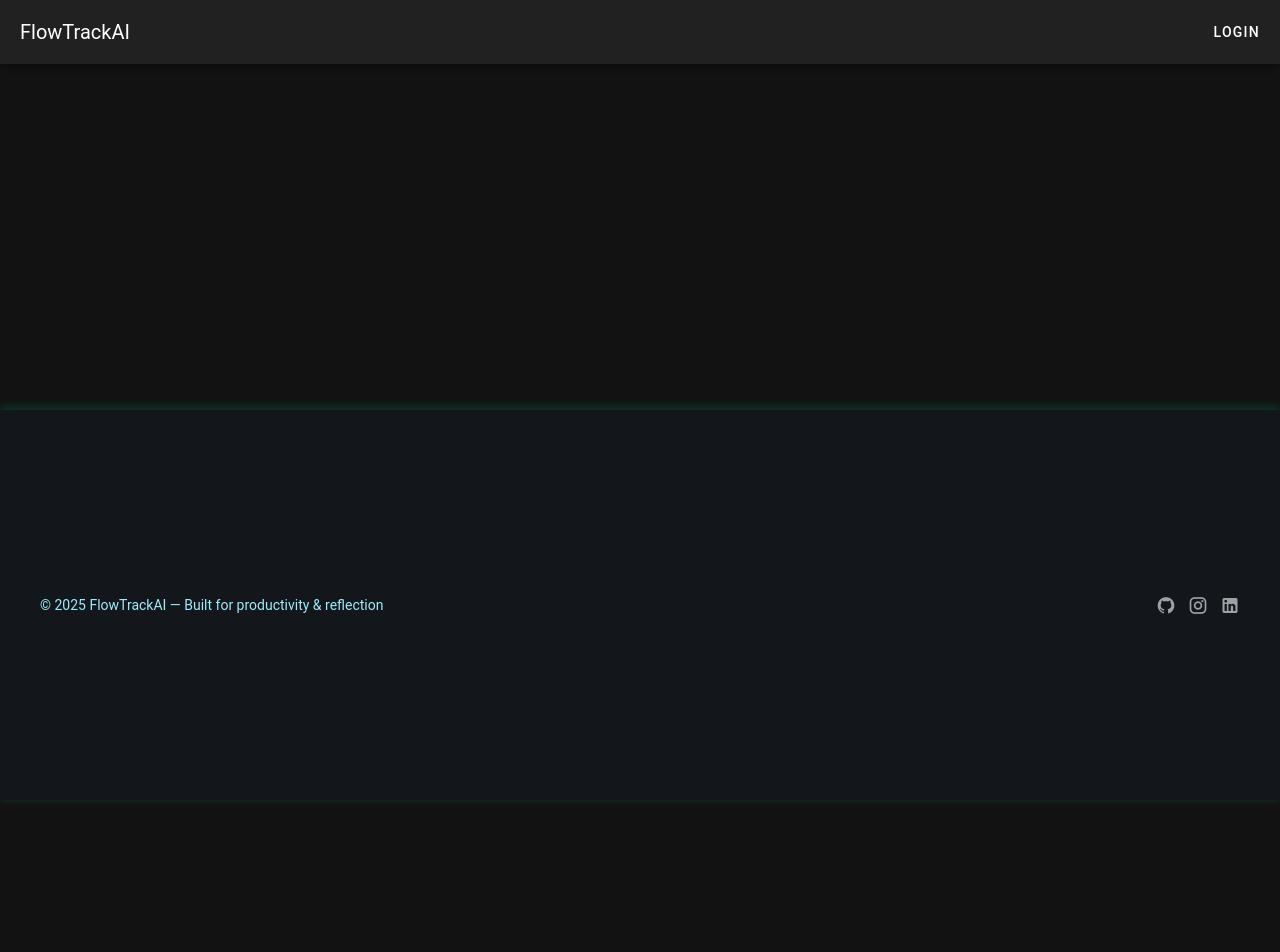
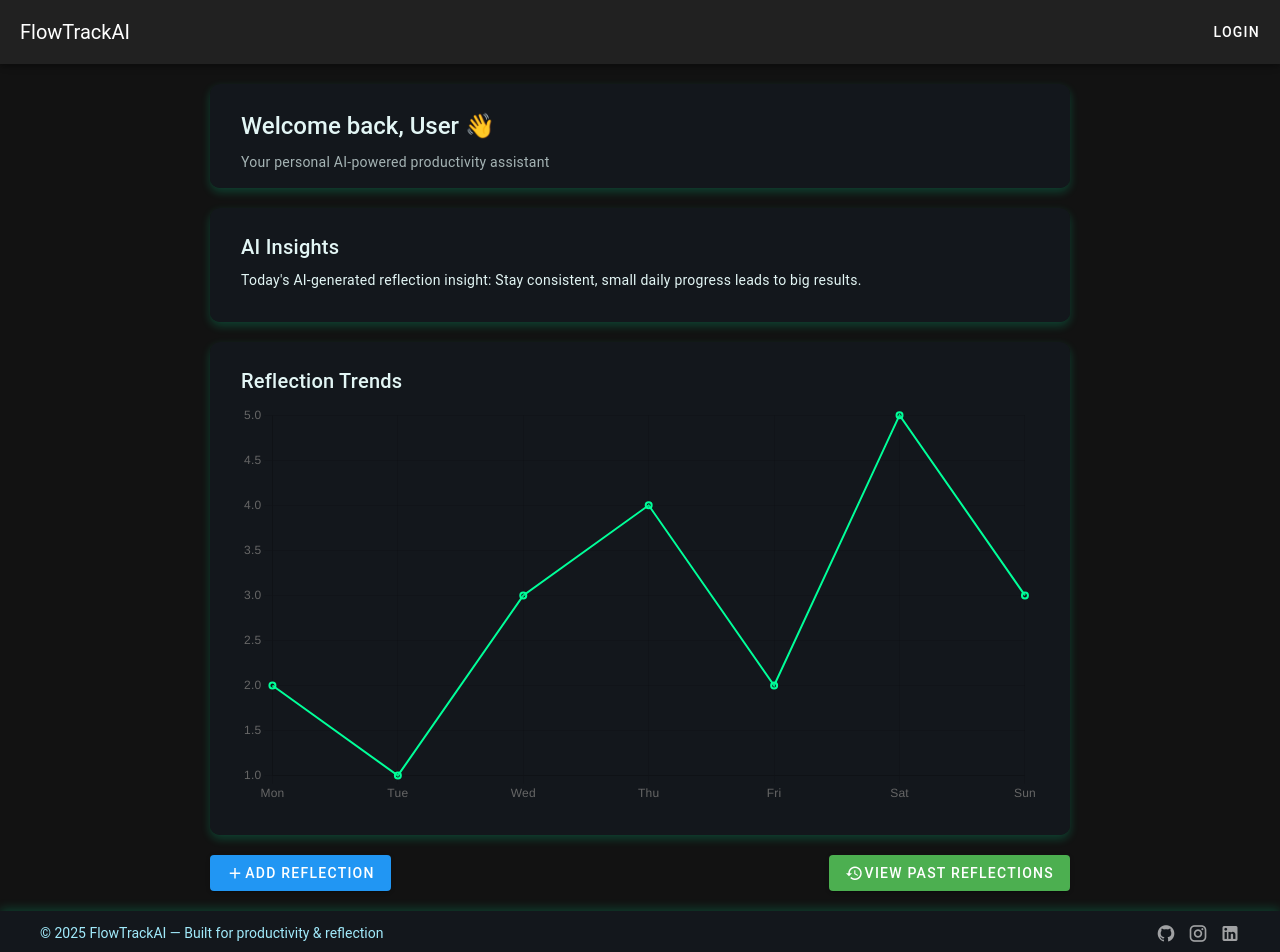
Before and after one commit to Mapacherama/FlowTareaAIFrontEnd, a Vue app: page /dashboard in a window 1280 px wide. Shown: the top 952 px of the page. Before the commit the page ends 800 px from the top, so only its background shows below. Built offline with nearby package versions, Linux system fonts and the light colour scheme.

Commit message:
Some more pages, added styling and routing to the project

```diff
--- a/package.json
+++ b/package.json
@@ -14,6 +14,7 @@
   "dependencies": {
     "@mdi/font": "7.4.47",
     "axios": "^1.7.9",
+    "chart.js": "^4.4.7",
     "core-js": "^3.37.1",
     "roboto-fontface": "*",
     "vue": "^3.4.31",
--- a/src/assets/styles.css
+++ b/src/assets/styles.css
@@ -0,0 +1,33 @@
+/* src/assets/styles.css */
+
+.full-height {
+    height: 100vh;
+    display: flex;
+    flex-direction: column;
+    align-items: center;
+    justify-content: center;
+  }
+
+  .card-container {
+    padding: 24px;
+    text-align: center;
+    max-width: 600px;
+  }
+
+  .card-title {
+    font-size: 24px;
+    font-weight: bold;
+  }
+
+  .card-subtitle {
+    font-size: 16px;
+    color: #666;
+  }
+
+  .divider {
+    margin: 16px 0;
+  }
+
+  .button-spacing {
+    margin-right: 8px;
+  }
--- a/src/components/ReflectionForm.vue
+++ /dev/null
@@ -1,33 +0,0 @@
-<template>
-    <v-container>
-      <v-textarea v-model="reflection" label="Schrijf je reflectie..." outlined></v-textarea>
-      <v-btn color="primary" @click="submitReflection">Opslaan</v-btn>
-    </v-container>
-  </template>
-
-  <script>
-  import axios from "axios";
-
-  export default {
-    data() {
-      return {
-        reflection: "",
-      };
-    },
-    methods: {
-      async submitReflection() {
-        try {
-          const token = localStorage.getItem("token"); // Zorg dat je een JWT-token hebt na login
-          await axios.post(
-            "http://localhost:8000/api/reflections/",
-            { content: this.reflection },
-            { headers: { Authorization: `Bearer ${token}` } }
-          );
-          this.reflection = ""; // Reset input field
-        } catch (error) {
-          console.error("Fout bij opslaan:", error);
-        }
-      },
-    },
-  };
-  </script>
--- /dev/null
+++ b/src/views/Dashboard.vue
@@ -0,0 +1,106 @@
+<template>
+    <v-container class="dashboard-container">
+      <!-- Welcome Message -->
+      <v-card class="welcome-card">
+        <v-card-title class="text-h5">Welcome back, {{ username }} 👋</v-card-title>
+        <v-card-subtitle>Your personal AI-powered productivity assistant</v-card-subtitle>
+      </v-card>
+
+      <!-- AI-Generated Insights -->
+      <v-card class="ai-insights-card">
+        <v-card-title>AI Insights</v-card-title>
+        <v-card-text>
+          <p>{{ aiSummary }}</p>
+        </v-card-text>
+      </v-card>
+
+      <!-- Productivity Chart -->
+      <v-card class="chart-card">
+        <v-card-title>Reflection Trends</v-card-title>
+        <v-card-text>
+          <canvas ref="chartCanvas"></canvas>
+        </v-card-text>
+      </v-card>
+
+      <!-- Quick Actions -->
+      <div class="quick-actions">
+        <v-btn color="primary" @click="redirectToNewReflection">
+          <v-icon left>mdi-plus</v-icon> Add Reflection
+        </v-btn>
+        <v-btn color="success" @click="viewPastReflections">
+          <v-icon left>mdi-history</v-icon> View Past Reflections
+        </v-btn>
+      </div>
+    </v-container>
+  </template>
+
+  <script setup lang="ts">
+  import { ref, onMounted } from 'vue';
+  import { useRouter } from 'vue-router';
+  import Chart from 'chart.js/auto';
+
+  // User Data
+  const username = ref('User');
+  const aiSummary = ref("Today's AI-generated reflection insight: Stay consistent, small daily progress leads to big results.");
+
+  // Router Navigation
+  const router = useRouter();
+  const redirectToNewReflection = () => router.push('/new-reflection');
+  const viewPastReflections = () => router.push('/past-reflections');
+
+  // Chart Setup
+  const chartCanvas = ref<HTMLCanvasElement | null>(null);
+
+  onMounted(() => {
+    if (chartCanvas.value) {
+      new Chart(chartCanvas.value, {
+        type: 'line',
+        data: {
+          labels: ['Mon', 'Tue', 'Wed', 'Thu', 'Fri', 'Sat', 'Sun'],
+          datasets: [
+            {
+              label: 'Reflections Logged',
+              data: [2, 1, 3, 4, 2, 5, 3],
+              borderColor: '#00ff99',
+              borderWidth: 2,
+              fill: false,
+            },
+          ],
+        },
+        options: {
+          responsive: true,
+          plugins: {
+            legend: {
+              display: false,
+            },
+          },
+        },
+      });
+    }
+  });
+  </script>
+
+  <style scoped>
+  .dashboard-container {
+    max-width: 900px;
+    margin: auto;
+    padding: 20px;
+  }
+
+  .welcome-card,
+  .ai-insights-card,
+  .chart-card {
+    margin-bottom: 20px;
+    padding: 15px;
+    border-radius: 10px;
+    box-shadow: 0px 4px 10px rgba(0, 255, 170, 0.2);
+    background: rgba(20, 25, 30, 0.9);
+    color: #e3f6f5;
+  }
+
+  .quick-actions {
+    display: flex;
+    justify-content: space-between;
+    margin-top: 20px;
+  }
+  </style>
--- /dev/null
+++ b/src/views/NewReflection.vue
@@ -0,0 +1,45 @@
+<template>
+    <v-container class="reflection-container">
+      <v-card class="reflection-card">
+        <v-card-title>New Reflection</v-card-title>
+        <v-card-text>
+          <v-textarea
+            v-model="reflection"
+            label="Write your thoughts..."
+            outlined
+          ></v-textarea>
+          <v-btn color="success" @click="saveReflection">Save</v-btn>
+        </v-card-text>
+      </v-card>
+    </v-container>
+  </template>
+
+  <script setup lang="ts">
+  import { ref } from 'vue';
+  import { useRouter } from 'vue-router';
+
+  const router = useRouter();
+  const reflection = ref('');
+
+  const saveReflection = () => {
+    if (reflection.value.trim()) {
+      console.log('Reflection saved:', reflection.value);
+      router.push('/dashboard'); // Redirect back to the dashboard after saving
+    }
+  };
+  </script>
+
+  <style scoped>
+  .reflection-container {
+    display: flex;
+    justify-content: center;
+    align-items: center;
+    height: 100vh;
+  }
+
+  .reflection-card {
+    width: 100%;
+    max-width: 600px;
+    padding: 20px;
+  }
+  </style>
```
Also changed, not shown: src/router/index.ts (+8 -3 lines), 1 other file (tests, documents, lock files or other folders).
